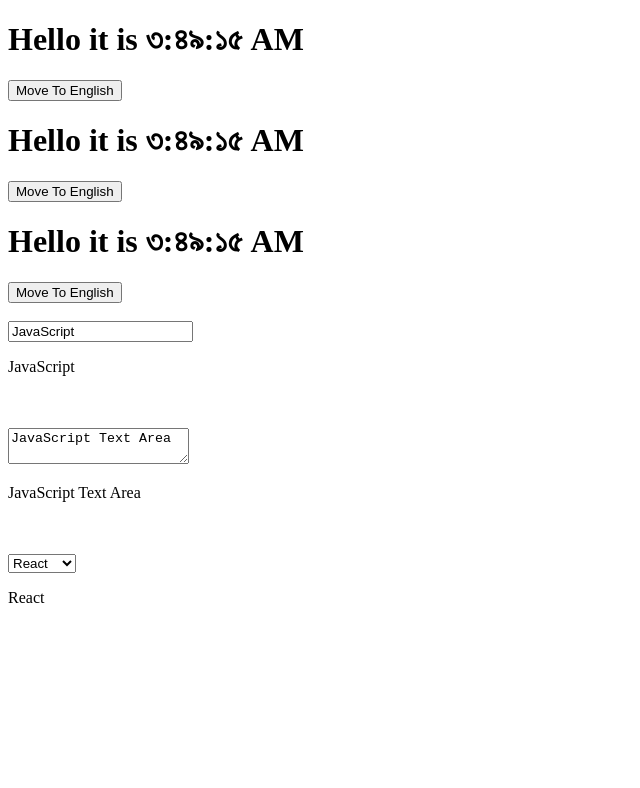
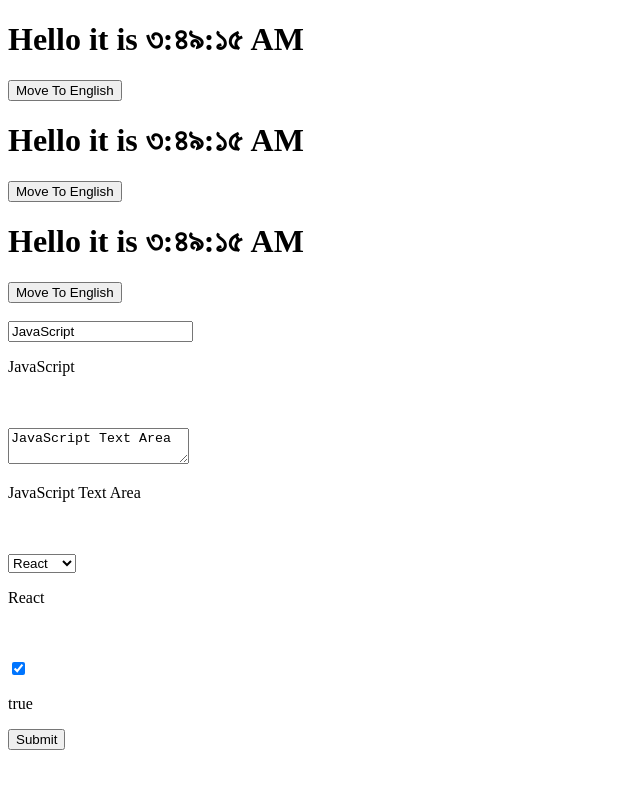
Before and after one commit to EhfazAdnan/react_lws_001, a React (Create React App) app: page / in a window 1280 px wide. Shown: the top 788 px of the page, without its empty margins (0-640 px from the left). Built offline with nearby package versions, Linux system fonts and the light colour scheme.

Commit message:
10 React Form Handling (checkBox,Submit)

```diff
--- a/src/components/Form.js
+++ b/src/components/Form.js
@@ -7,6 +7,7 @@ export default class Form extends React.Component {
         title: 'JavaScript',
         textarea: 'JavaScript Text Area',
         selectValue: 'React',
+        checkBox: true,
     };
 
     handleChange = (e) => {
@@ -22,15 +23,25 @@ export default class Form extends React.Component {
             this.setState({
                 selectValue: e.target.value,
             });
+        } else if (e.target.type === 'checkbox') {
+            this.setState({
+                checkBox: e.target.checked,
+            });
         }
     };
 
+    submitHandler = (e) => {
+        const { title, textarea, selectValue, checkBox } = this.state;
+        e.preventDefault();
+        console.log(title, textarea, selectValue, checkBox);
+    };
+
     render() {
-        const { title, textarea, selectValue } = this.state;
+        const { title, textarea, selectValue, checkBox } = this.state;
         return (
             <div>
                 <br />
-                <form>
+                <form onSubmit={this.submitHandler}>
                     <input
                         type="text"
                         placeholder="Enter Title"
@@ -50,6 +61,12 @@ export default class Form extends React.Component {
                         <option value="Angular">Angular</option>
                     </select>
                     <p>{selectValue}</p>
+                    <br />
+                    <br />
+                    <input type="checkbox" checked={checkBox} onChange={this.handleChange} />
+                    <p>{checkBox ? 'true' : 'false'}</p>
+
+                    <input type="submit" value="Submit" />
                 </form>
             </div>
         );
```
